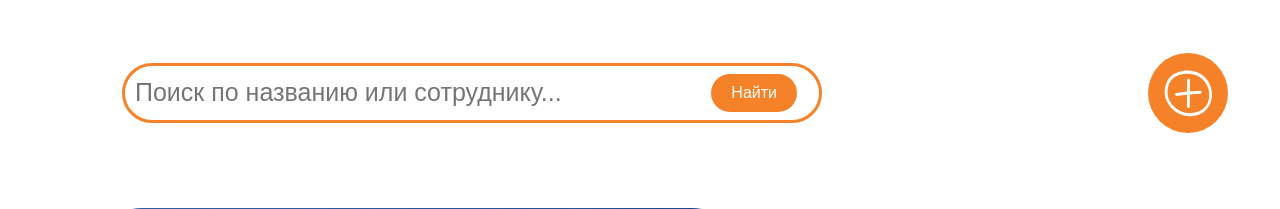
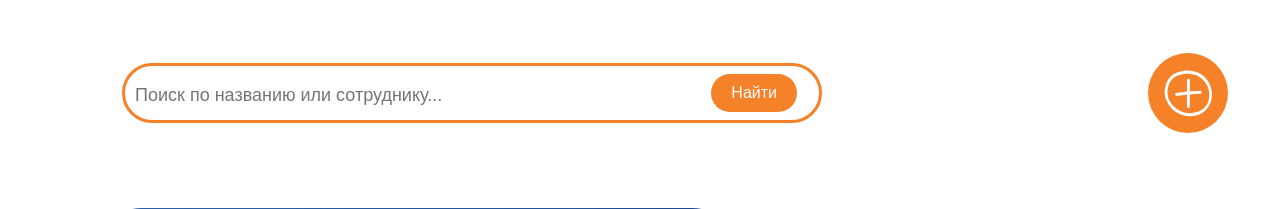
Before and after one commit to Minmin77-lab/django, a Django app: page / in a window 1280 px wide. Shown: the part 284-493 px from the top of the page. Run offline with Django 5.2, Linux system fonts and the light colour scheme; data comes from the database, SQL or seed files in the repository.

Commit message:
12.11 поиск и фильтрация

```diff
--- a/first_app/static/css/style.css
+++ b/first_app/static/css/style.css
@@ -733,3 +733,7 @@ footer {
     height: 80px;
     border-radius: 50px;
 }
+
+::placeholder{
+    font-size: 18px;
+}
```
